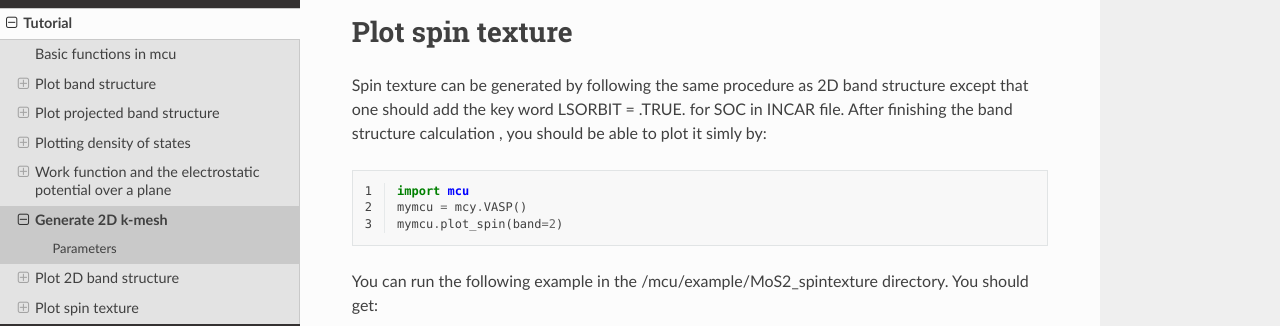
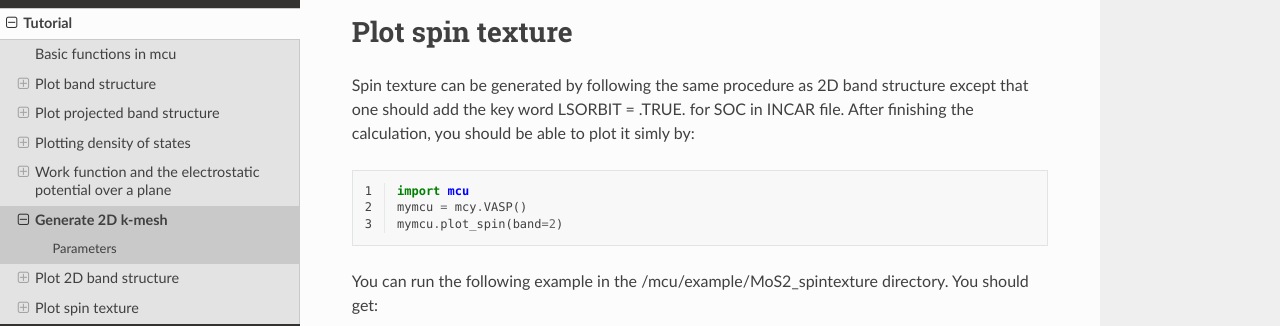
Before and after one commit to hungpham2017/mcu, a Sphinx documentation site: the page built from docs/source/plotting2D.rst, in a window 1280 px wide and 900 px high, scrolled down 3100 px. Shown: the part 182-508 px from the top of the window. Built offline with Sphinx 7.4.7 and the Read the Docs theme 2.0.0, drawn with Linux system fonts in a browser that asks for light colours; some of the changed text lies outside the part shown.

Commit message:
adding docs for plot_spin

```diff
--- a/docs/source/index.rst
+++ b/docs/source/index.rst
@@ -32,6 +32,12 @@
     :scale: 60 %
     :align: center
 
+or the spin texture:
+
+.. image:: ../image/elecpot.png
+    :scale: 20 %
+    :align: center
+
 
 Content:
 --------
--- a/docs/source/plotting2D.rst
+++ b/docs/source/plotting2D.rst
@@ -44,7 +44,7 @@
     * Generate KPOINTS file for a 2D k-mesh using mcu
     * Run band structure calculation using the new KPOINTS file
 
-After finishing the band structure calculation , you should be able to plot it simly by:
+After finishing the calculation, you should be able to plot it simly by:
 
 .. code-block:: python
     :linenos:
@@ -118,7 +118,7 @@
 ===========================
 
 Spin texture can be generated by following the same procedure as 2D band structure except that one should add the key word LSORBIT = .TRUE. for SOC in INCAR file.
-After finishing the band structure calculation , you should be able to plot it simly by:
+After finishing the calculation, you should be able to plot it simly by:
 
 .. code-block:: python
     :linenos:
```
Also changed, not shown: 4 other files.
